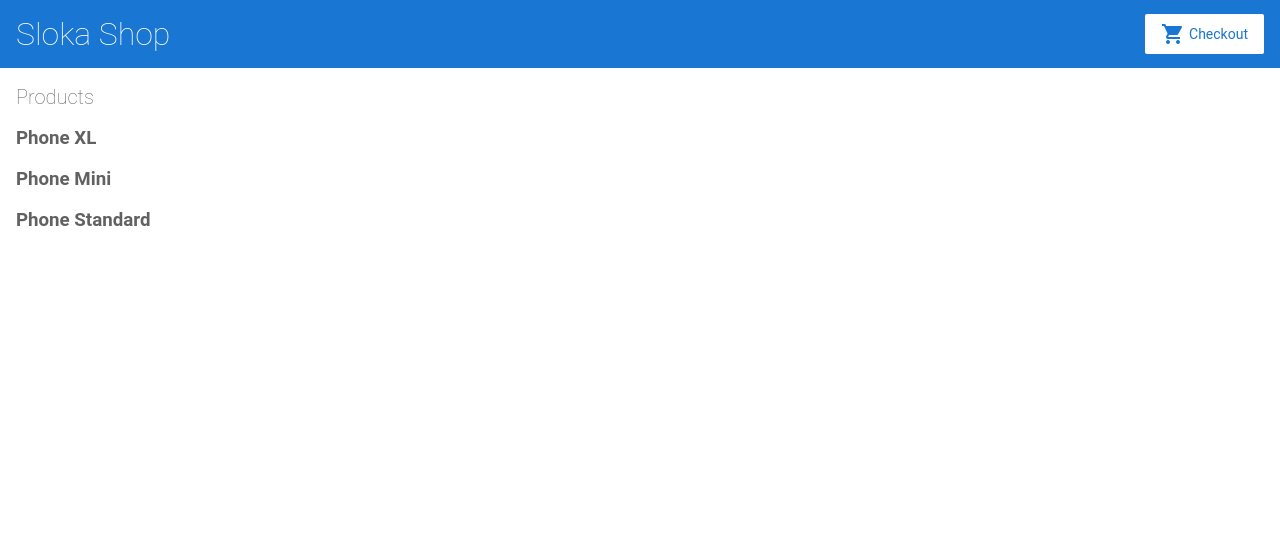
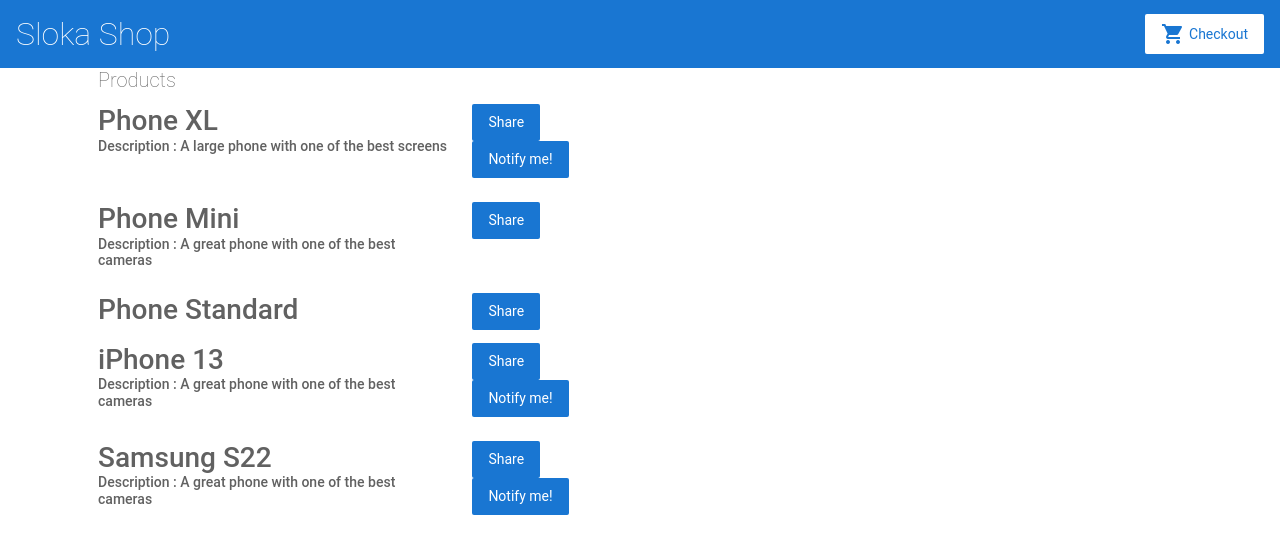
Before and after one commit to skthati/angular-Learn-1, an Angular app: page / in a window 1280 px wide. Shown: the top 554 px of the page. Built offline with nearby package versions, Linux system fonts and the light colour scheme.

Commit message:
4 files modified, 4 added

```diff
--- a/src/app/app.module.ts
+++ b/src/app/app.module.ts
@@ -6,6 +6,7 @@
 import { AppComponent } from './app.component';
 import { TopBarComponent } from './top-bar/top-bar.component';
 import { ProductListComponent } from './product-list/product-list.component';
+import { ProductAlertsComponent } from './product-alerts/product-alerts.component';
 
 @NgModule({
   imports: [
@@ -18,7 +19,8 @@
   declarations: [
     AppComponent,
     TopBarComponent,
-    ProductListComponent
+    ProductListComponent,
+    ProductAlertsComponent
   ],
   bootstrap: [
     AppComponent
--- /dev/null
+++ b/src/app/product-alerts/product-alerts.component.html
@@ -0,0 +1,3 @@
+<p *ngIf = "product && product.price>700">
+  <button type="button"> Notify me! </button>
+</p>
--- /dev/null
+++ b/src/app/product-alerts/product-alerts.component.ts
@@ -0,0 +1,18 @@
+import { Component, OnInit, Input } from '@angular/core';
+import { Product } from '../products';
+
+@Component({
+  selector: 'app-product-alerts',
+  templateUrl: './product-alerts.component.html',
+  styleUrls: ['./product-alerts.component.css']
+})
+export class ProductAlertsComponent implements OnInit {
+
+  @Input() product!: Product;
+
+  constructor() { }
+
+  ngOnInit(): void {
+  }
+
+}
--- a/src/app/product-list/product-list.component.html
+++ b/src/app/product-list/product-list.component.html
@@ -1,10 +1,28 @@
 <h2>Products</h2>
 
-<div *ngFor = "let product of products">
-  <h3>
-    {{ product.name}}
-  </h3>
-</div>
+  <div class="row pb-1 py-1" *ngFor = "let product of products">
+    <div class="col">
+      <h3>
+        <a [title] = " product.name + ' details' ">
+          {{ product.name }}
+        </a>
+
+        <p *ngIf = "product.description">
+          Description : {{ product.description }}
+        </p>
+      </h3>
+    </div>
+    <div class="col-3">
+        <button type="button" (click) = "share()">
+          Share
+        </button>
+
+        <app-product-alerts
+          [product]= "product">
+        </app-product-alerts>
+    </div>
+  </div>
+
 <!--
 Copyright Google LLC. All Rights Reserved.
 Use of this source code is governed by an MIT-style license that
--- a/src/app/products.ts
+++ b/src/app/products.ts
@@ -22,8 +22,20 @@
     id: 3,
     name: 'Phone Standard',
     price: 299,
-    description: '3rd Product'
-  }
+    description: ''
+  },
+  {
+    id: 4,
+    name: 'iPhone 13',
+    price: 1699,
+    description: 'A great phone with one of the best cameras'
+  },
+  {
+    id: 5,
+    name: 'Samsung S22',
+    price: 1599,
+    description: 'A great phone with one of the best cameras'
+  },
 ];
 
 
--- a/src/index.html
+++ b/src/index.html
@@ -11,6 +11,8 @@
       href="https://fonts.googleapis.com/icon?family=Material+Icons"
       rel="stylesheet"
     />
+    <!-- CSS only -->
+<link href="https://cdn.jsdelivr.net/npm/bootstrap@5.2.0-beta1/dist/css/bootstrap.min.css" rel="stylesheet" integrity="sha384-0evHe/X+R7YkIZDRvuzKMRqM+OrBnVFBL6DOitfPri4tjfHxaWutUpFmBp4vmVor" crossorigin="anonymous">
   </head>
   <body>
     <app-root></app-root>
```
Also changed, not shown: src/app/product-alerts/product-alerts.component.css (added), 1 other file (tests, documents, lock files or other folders).
